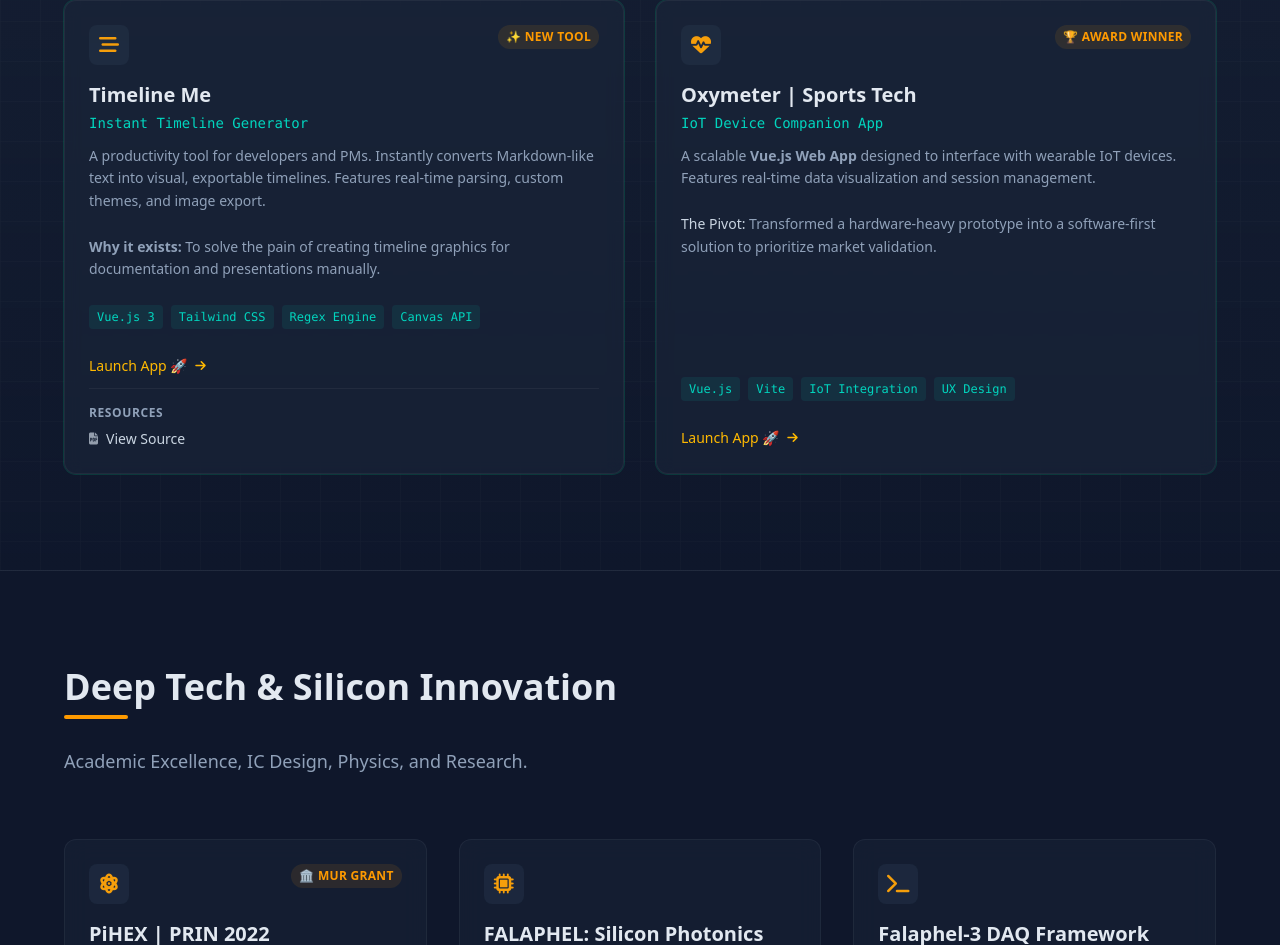
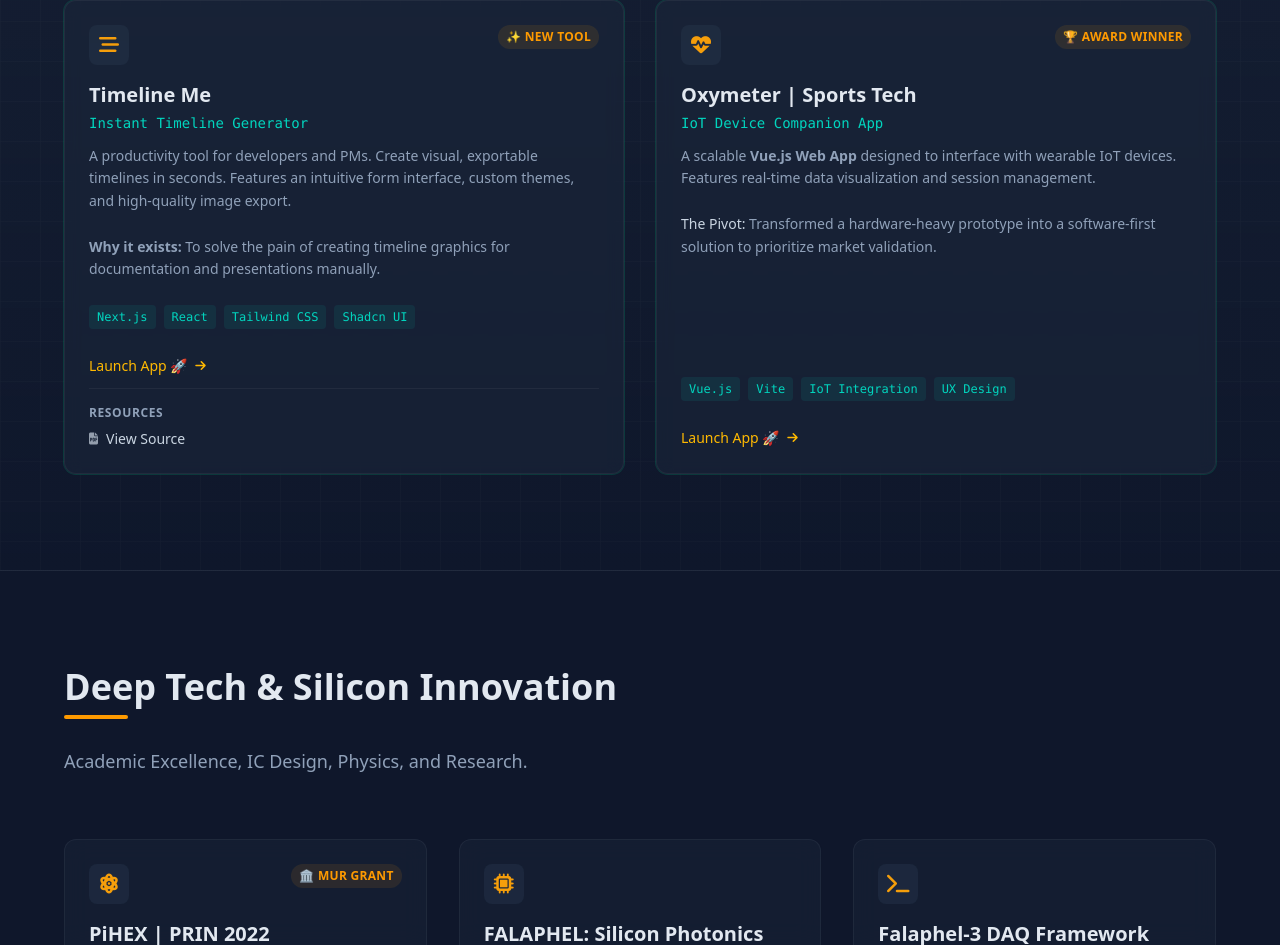
Before and after one commit to agalliani/agalliani.github.io, a Vue app: page /#/ in a window 1280 px wide. Shown: the part 1099-2044 px from the top of the page. Built offline with nearby package versions, Linux system fonts and the light colour scheme.

Commit message:
docs(portfolio): update timeline-me description and stack

```diff
--- a/src/components/Projects.vue
+++ b/src/components/Projects.vue
@@ -24,8 +24,8 @@
   {
     title: 'Timeline Me',
     subtitle: 'Instant Timeline Generator',
-    description: 'A productivity tool for developers and PMs. Instantly converts Markdown-like text into visual, exportable timelines. Features real-time parsing, custom themes, and image export.<br><br><strong>Why it exists:</strong> To solve the pain of creating timeline graphics for documentation and presentations manually.',
-    tech: ['Vue.js 3', 'Tailwind CSS', 'Regex Engine', 'Canvas API'],
+    description: 'A productivity tool for developers and PMs. Create visual, exportable timelines in seconds. Features an intuitive form interface, custom themes, and high-quality image export.<br><br><strong>Why it exists:</strong> To solve the pain of creating timeline graphics for documentation and presentations manually.',
+    tech: ['Next.js', 'React', 'Tailwind CSS', 'Shadcn UI'],
     link: 'https://agalliani.github.io/timeline-me/',
     linkLabel: 'Launch App 🚀',
     links: [
```
